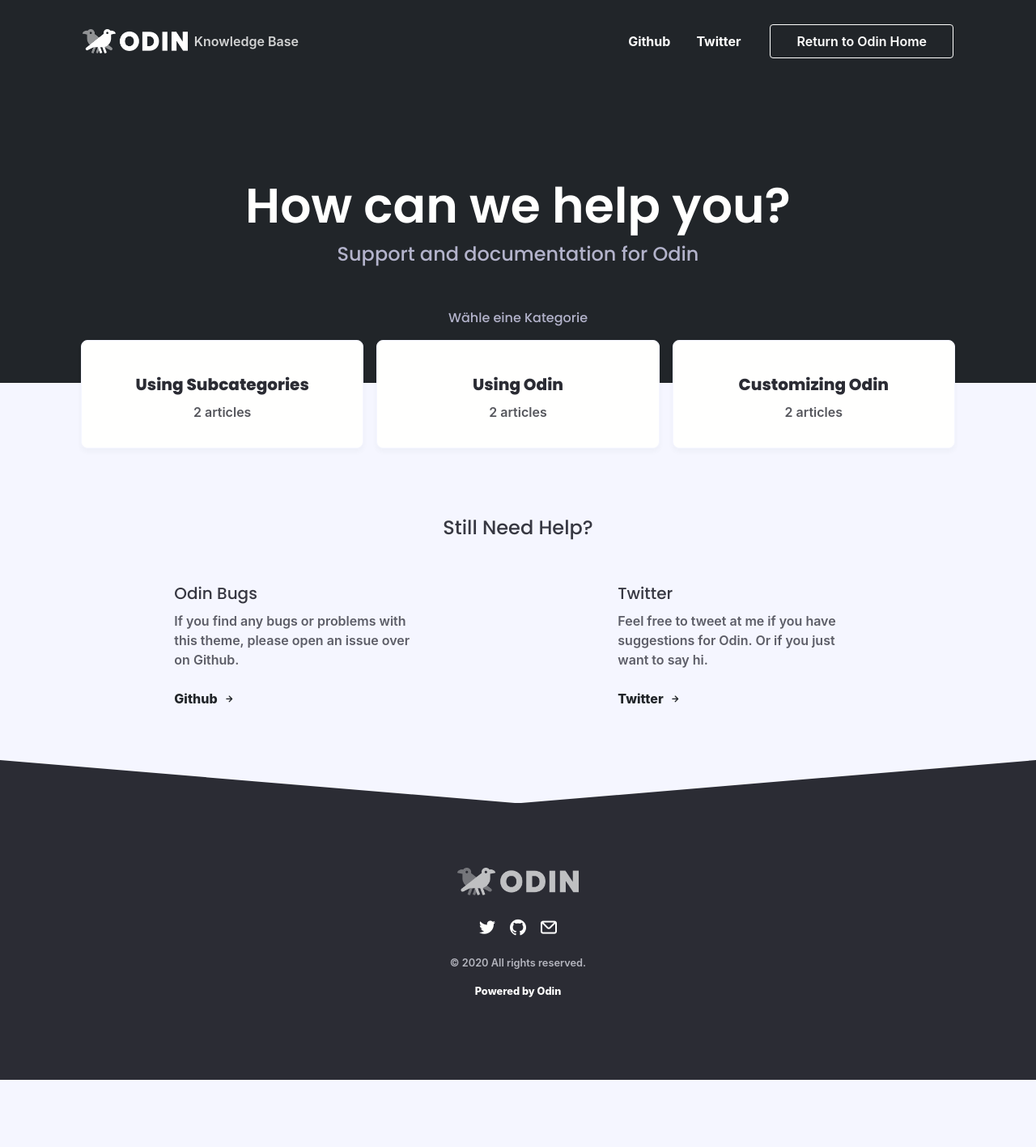
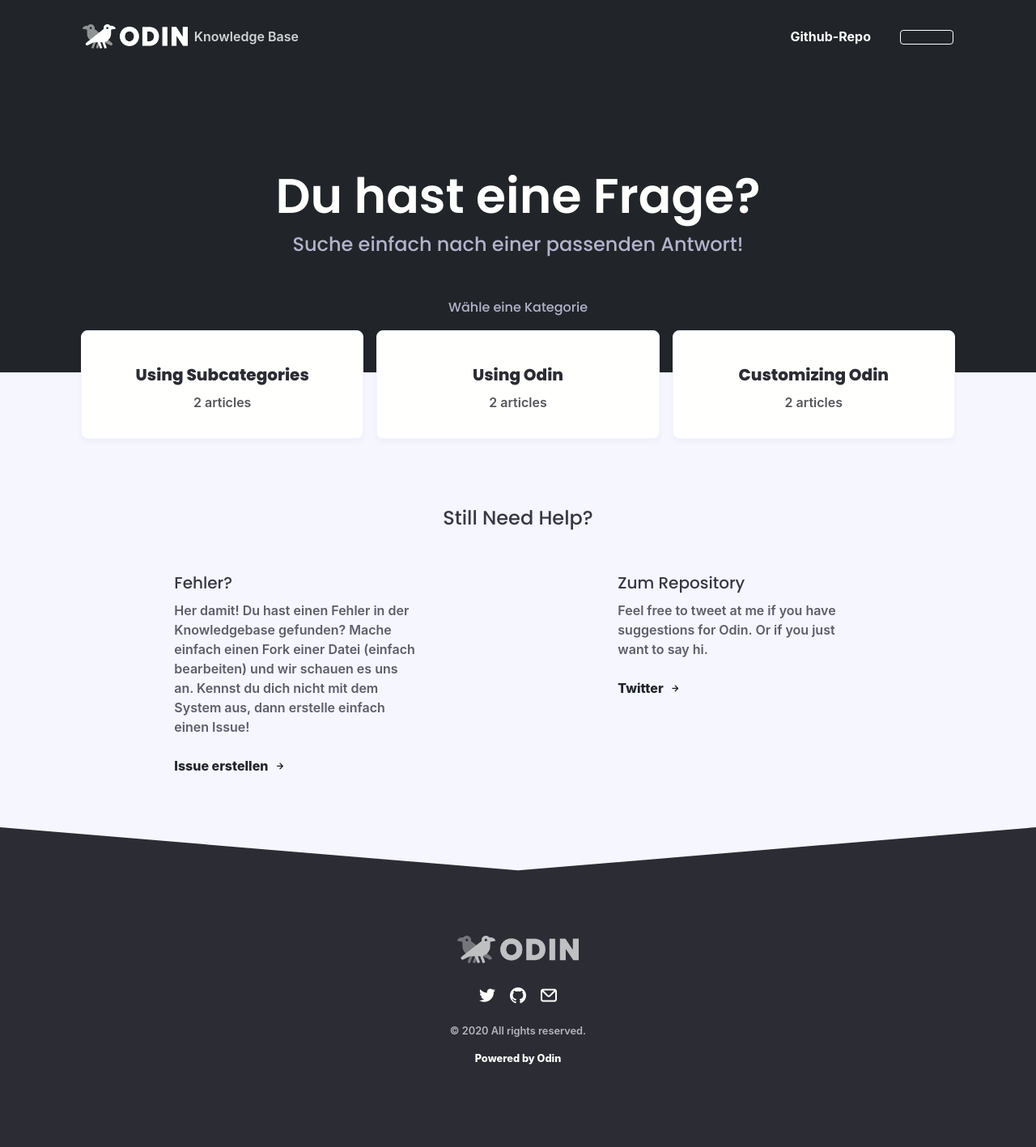
Before and after one commit to jannis2200/knowledgebase, a Jekyll site: the page built from index.html, in a window 1280 px wide. Shown: the whole page at 81% size. Built offline with Jekyll 4.4.1, drawn with Linux system fonts in a browser that asks for light colours; nearby versions of some CDN libraries; some web fonts are replaced; comment, search, counter and statistics services are not loaded; before the commit the page ends 1334 px from its top, so only the background shows below that.

Commit message:
Update _config.yml

```diff
--- a/_config.yml
+++ b/_config.yml
@@ -18,19 +18,19 @@
 # You can create any custom variable you would like, and they will be accessible
 # in the templates via {{ site.myvariable }}.
 
-title: Odin - A Jekyll Knowledge Base Theme
-description: Odin is a simple to setup and use Jekyll theme for help desks and knowledge bases. Hosts for free on Github Pages!
-baseurl: /odin # the subpath of your site, e.g. /support
-url: https://teaguns.github.io # the base hostname AND PROTOCOL for your site, e.g. http://example.com
+title: Knowledge-Base
+description: Ein Knowledgebase mit allem rund um Java, JS und Webentwicklung!
+baseurl: /knowledgebase # the subpath of your site, e.g. /support
+url: https://jannis2200.github.io # the base hostname AND PROTOCOL for your site, e.g. http://example.com
 permalink: /:categories/:title
 
 content_type: Knowledge Base #Define whether this is a knowledge base, help center, or something else
 use_authors: true #Set this to false to disable showing post authors
 
 brand_logo: logo.png
-brand_name: Odin
-header: How can we help you?
-subheader: Support and documentation for Odin
+brand_name: KnowledgeBase
+header: Du hast eine Frage?
+subheader: Suche einfach nach einer passenden Antwort!
 
 meta_image: odin-meta.png
 
@@ -44,25 +44,16 @@
 
 
 # Navivation
-nav_item_one: Github
-nav_item_one_link: https://github.com/TeaGuns/odin
-
-nav_item_two: Twitter
-nav_item_two_link: https://twitter.com/TheTeaGuns
-
-nav_item_three: #
-nav_item_three_link: #
-
-nav_button: Return to Odin Home
-nav_button_link: https://teaguns.github.io/odin/
+nav_item_one: Github-Repo
+nav_item_one_link: https://github.com/jannis2200/knowledgebase/
 
 # More Help
-help_one_title: Odin Bugs
-help_one_content: If you find any bugs or problems with this theme, please open an issue over on Github.
-help_one_button: Github
-help_one_link: https://github.com/TeaGuns/odin/issues
+help_one_title: Fehler?
+help_one_content: Her damit! Du hast einen Fehler in der Knowledgebase gefunden? Mache einfach einen Fork einer Datei (einfach bearbeiten) und wir schauen es uns an. Kennst du dich nicht mit dem System aus, dann erstelle einfach einen Issue!
+help_one_button: Issue erstellen
+help_one_link: https://github.com/jannis2200/knowledgebase/issues
 
-help_two_title: Twitter
+help_two_title: Zum Repository
 help_two_content: Feel free to tweet at me if you have suggestions for Odin. Or if you just want to say hi.
 help_two_button: Twitter
 help_two_link: https://twitter.com/theteaguns
```
